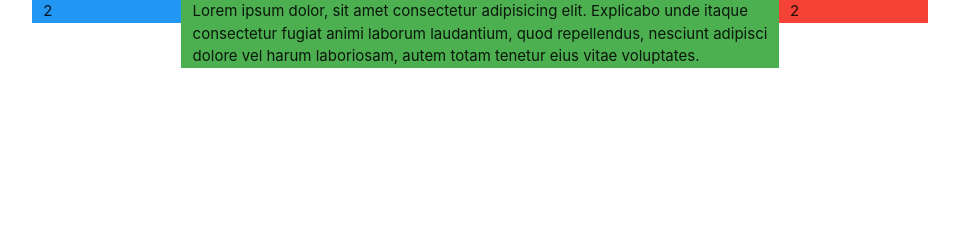
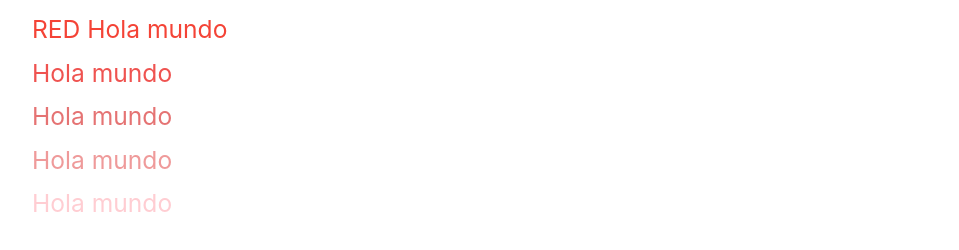
Before and after one commit to programadornovato/materialize, a plain HTML site: page index.html in a window 1280 px wide. Shown: the whole page, without its empty margins (160-1119 px from the left). Drawn offline with nearby package versions, Linux system fonts and the light colour scheme.

Commit message:
Materialize CSS🌈 [03.- Colores (Paleta de colores)]
Video:
https://youtu.be/C-IsKuEWlAc

```diff
--- a/index.html
+++ b/index.html
@@ -16,27 +16,28 @@
 
 <body>
     <div class="container">
-        <div class="row">
-            <div class="col s12 m2 blue">2</div>
-            <div class="col s12 m8 green">Lorem ipsum dolor, sit amet consectetur adipisicing elit. Explicabo unde itaque consectetur fugiat animi laborum laudantium, quod repellendus, nesciunt adipisci dolore vel harum laboriosam, autem totam tenetur eius vitae voluptates.</div>
-            <div class="col s12 m2 red">2</div>
-        </div>
-        <!--
-        <div class="row red">
-            <div class="col s1 blue">1</div>
-            <div class="col s1 blue">1</div>
-            <div class="col s1 blue">1</div>
-            <div class="col s1 blue">1</div>
-            <div class="col s1 blue">1</div>
-            <div class="col s1 blue">1</div>
-            <div class="col s1 blue">1</div>
-            <div class="col s1 blue">1</div>
-            <div class="col s1 blue">1</div>
-            <div class="col s1 blue">1</div>
-            <div class="col s1 blue">1</div>
-            <div class="col s1 blue">1</div>
-        </div>
-        -->
+<!--
+        <h5 class="red darken-4">Hola mundo</h5>
+        <h5 class="red darken-3">Hola mundo</h5>
+        <h5 class="red darken-2">Hola mundo</h5>
+        <h5 class="red darken-1">Hola mundo</h5>
+
+        <h5 class="red">RED Hola mundo</h5>
+        <h5 class="red lighten-1">Hola mundo</h5>
+        <h5 class="red lighten-2">Hola mundo</h5>
+        <h5 class="red lighten-3">Hola mundo</h5>
+        <h5 class="red lighten-4">Hola mundo</h5>
+
+        <h5 class="red accent-1">Acent Hola mundo</h5>
+        <h5 class="red accent-2">Acent Hola mundo</h5>
+        <h5 class="red accent-3">Acent Hola mundo</h5>
+        <h5 class="red accent-4">Acent Hola mundo</h5>
+-->
+        <h5 class="red-text">RED Hola mundo</h5>
+        <h5 class="red-text text-lighten-1">Hola mundo</h5>
+        <h5 class="red-text text-lighten-2">Hola mundo</h5>
+        <h5 class="red-text text-lighten-3">Hola mundo</h5>
+        <h5 class="red-text text-lighten-4">Hola mundo</h5>
     </div>
     <!-- Compiled and minified JavaScript -->
     <script src="https://cdnjs.cloudflare.com/ajax/libs/materialize/1.0.0/js/materialize.min.js"></script>
```
